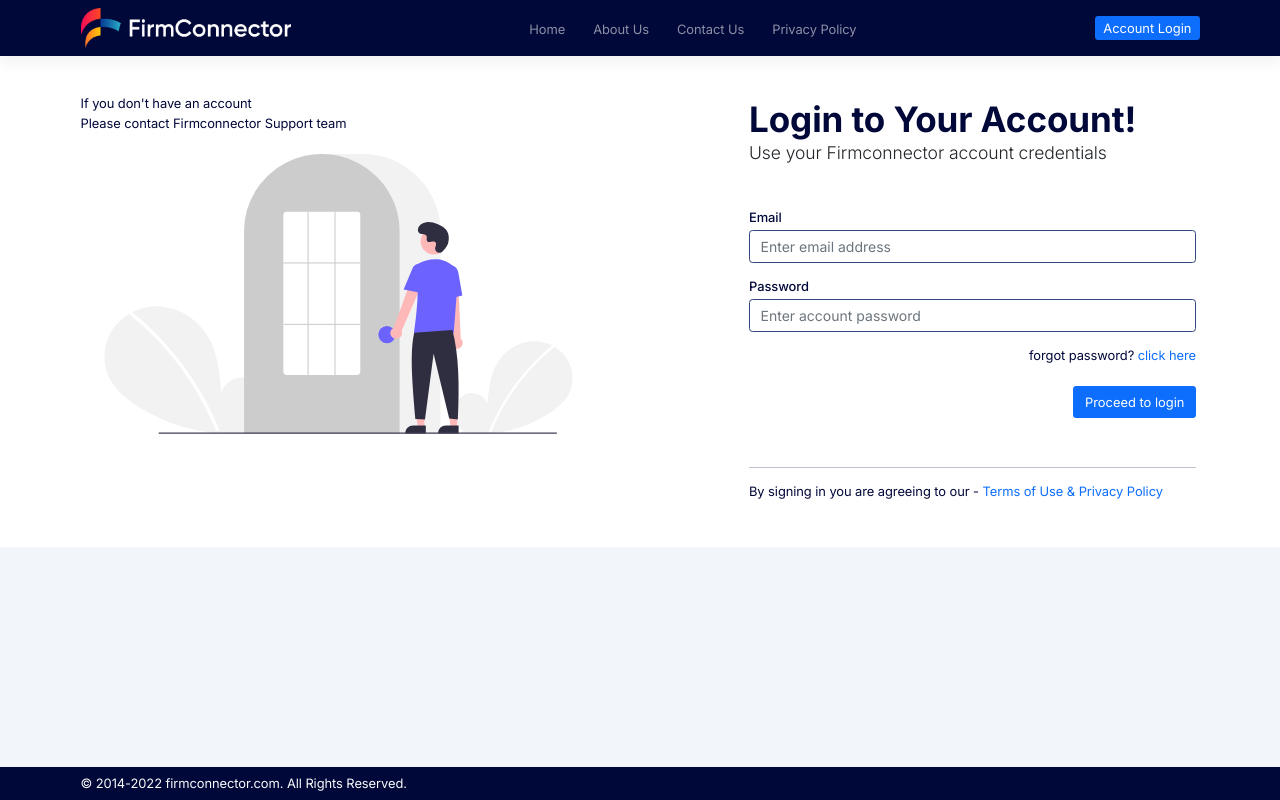
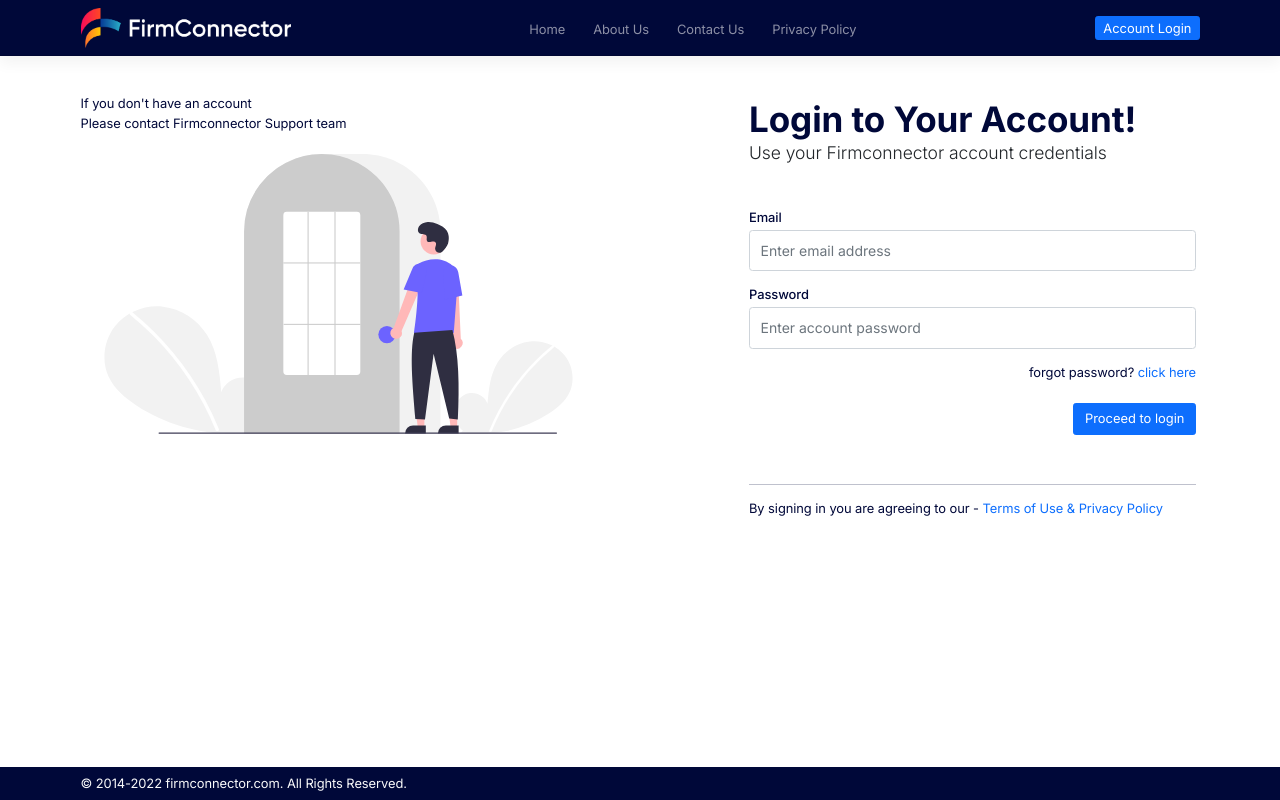
Before and after one commit to FirmConnector-com/firmconnector-front-end, a React (Create React App) app: page /sign-in in a window 1280 px wide. Built offline with nearby package versions, Linux system fonts and the light colour scheme.

Commit message:
UI changes

```diff
--- a/src/assets/css/main.css
+++ b/src/assets/css/main.css
@@ -15,7 +15,7 @@ body {
    overflow-y:scroll !important;
    letter-spacing: -.006em !important;
    font-size: 0.923em  !important;
-   background-color: #f2f5f9 !important;
+   /* background-color: #f2f5f9 !important; */
    min-height: 100% !important;
 }
 
@@ -208,9 +208,10 @@ a{
     border: 0.14rem solid var(--info-dark) !important;
 }
 
-.form-control{
+.form-control,.form-select{
    color: var(--black);
-   border: 0.14rem solid var(--info-dark) !important;
+   /* border: 0.14rem solid var(--info-dark) !important; */
+   padding: 0.675rem 0.75rem !important;
 }
 
 .input-without-outline{
--- a/src/components/Layouts/WithAuth/layout.css
+++ b/src/components/Layouts/WithAuth/layout.css
@@ -128,10 +128,11 @@
       word-wrap: break-word;
       background-color: var(--white);
       background-clip: border-box;
-      -webkit-box-shadow: 0 15px 30px 0 rgb(0 0 0 / 5%);
-      box-shadow: 0 15px 30px 0 rgb(0 0 0 / 5%);
+      /* -webkit-box-shadow: 0 15px 30px 0 rgb(0 0 0 / 5%);
+      box-shadow: 0 15px 30px 0 rgb(0 0 0 / 5%); */
       border-radius: 0.5rem;
       overflow: hidden;
+      border: 1px solid rgb(232, 232, 232);
    }
 
    .shadow-sm-custom{
```
Also changed, not shown: 6 other files (tests, documents, lock files or other folders).
